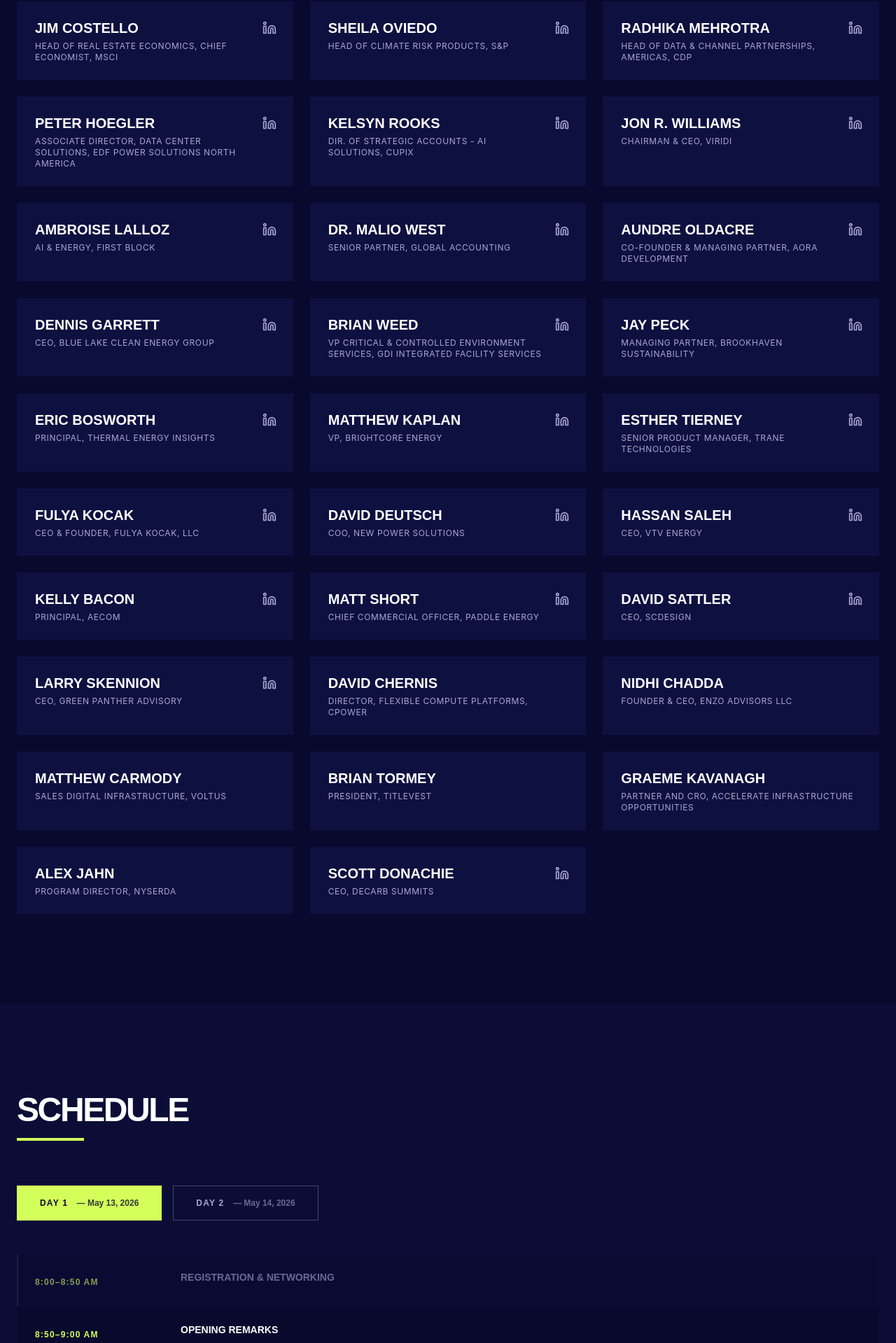
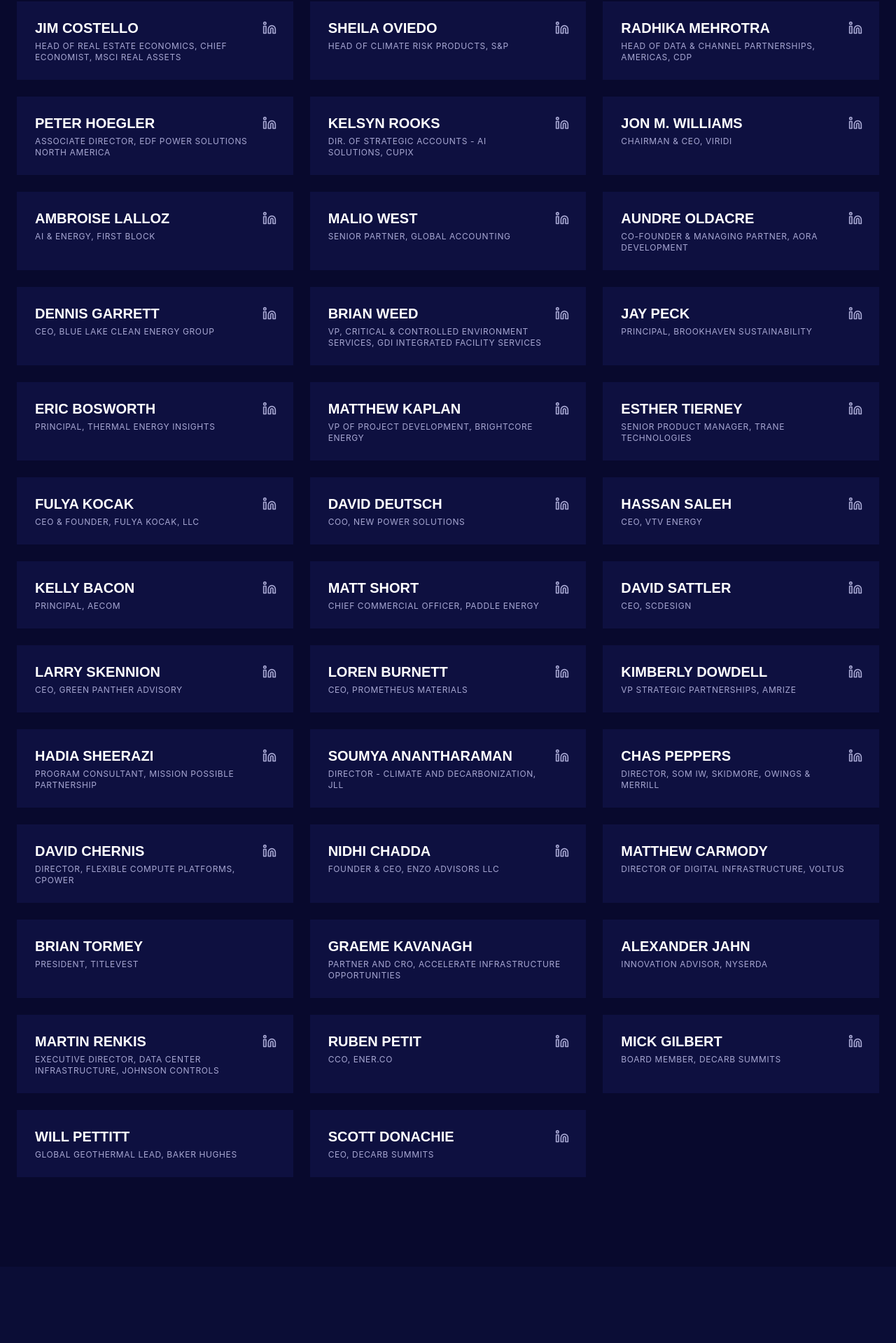
Before and after one commit to danylearth/Decarb-Data-Centre-, a React (Vite) app: page / in a window 1280 px wide. Shown: the part 2164-4083 px from the top of the page at 70% size. Built offline with nearby package versions, Linux system fonts and the light colour scheme.

Commit message:
Final agenda v3: new speakers, LinkedIn URLs, updated times

```diff
--- a/src/App.tsx
+++ b/src/App.tsx
@@ -119,20 +119,20 @@
     { name: 'Rajiv Bazaj', title: 'VP, Energy & Sustainability Solutions, Constellation', linkedin: 'https://www.linkedin.com/in/rajiv-bazaj-b03225141/' },
     { name: 'Bill Thomas', title: 'Chief Energy Officer, CleanArc Data Centers', linkedin: 'https://www.linkedin.com/in/bill-thomas-335a0843/' },
     { name: 'Matt Kittell', title: 'Senior Financial Specialist, Société Générale', linkedin: 'https://www.linkedin.com/in/matt-kittell-7582632/' },
-    { name: 'Jim Costello', title: 'Head of Real Estate Economics, Chief Economist, MSCI', linkedin: 'https://www.linkedin.com/in/jim-costello-9277174/' },
+    { name: 'Jim Costello', title: 'Head of Real Estate Economics, Chief Economist, MSCI Real Assets', linkedin: 'https://www.linkedin.com/in/jim-costello-9277174/' },
     { name: 'Sheila Oviedo', title: 'Head of Climate Risk Products, S&P', linkedin: 'https://www.linkedin.com/in/sheilaoviedo/' },
     { name: 'Radhika Mehrotra', title: 'Head of Data & Channel Partnerships, Americas, CDP', linkedin: 'https://www.linkedin.com/in/radhika-mehrotra-5a06819/' },
-    { name: 'Peter Hoegler', title: 'Associate Director, Data Center Solutions, EDF Power Solutions North America', linkedin: 'https://www.linkedin.com/in/peter-hoegler/' },
+    { name: 'Peter Hoegler', title: 'Associate Director, EDF Power Solutions North America', linkedin: 'https://www.linkedin.com/in/peter-hoegler/' },
     { name: 'Kelsyn Rooks', title: 'Dir. of Strategic Accounts - AI Solutions, Cupix', linkedin: 'https://www.linkedin.com/in/kelsynrooks/' },
-    { name: 'Jon R. Williams', title: 'Chairman & CEO, Viridi', linkedin: 'https://www.linkedin.com/in/jon-m-williams-1b741123a/' },
+    { name: 'Jon M. Williams', title: 'Chairman & CEO, Viridi', linkedin: 'https://www.linkedin.com/in/jon-m-williams-1b741123a/' },
     { name: 'Ambroise Lalloz', title: 'AI & Energy, First Block', linkedin: 'https://www.linkedin.com/in/ambroise-l/' },
-    { name: 'Dr. Malio West', title: 'Senior Partner, Global Accounting', linkedin: 'https://www.linkedin.com/in/dr-malio-west-pmp-cma-999a2712/' },
+    { name: 'Malio West', title: 'Senior Partner, Global Accounting', linkedin: 'https://www.linkedin.com/in/dr-malio-west-pmp-cma-999a2712/' },
     { name: 'Aundre Oldacre', title: 'Co-Founder & Managing Partner, AoRa Development', linkedin: 'https://www.linkedin.com/in/aundreoldacre/' },
     { name: 'Dennis Garrett', title: 'CEO, Blue Lake Clean Energy Group', linkedin: 'https://www.linkedin.com/in/djgarrett/' },
-    { name: 'Brian Weed', title: 'VP Critical & Controlled Environment Services, GDI Integrated Facility Services', linkedin: 'https://www.linkedin.com/in/brianweed17/' },
-    { name: 'Jay Peck', title: 'Managing Partner, Brookhaven Sustainability', linkedin: 'https://www.linkedin.com/in/jay-peck-64459725/' },
+    { name: 'Brian Weed', title: 'VP, Critical & Controlled Environment Services, GDI Integrated Facility Services', linkedin: 'https://www.linkedin.com/in/brianweed17/' },
+    { name: 'Jay Peck', title: 'Principal, Brookhaven Sustainability', linkedin: 'https://www.linkedin.com/in/jay-peck-64459725/' },
     { name: 'Eric Bosworth', title: 'Principal, Thermal Energy Insights', linkedin: 'https://www.linkedin.com/in/ericbosworth/' },
-    { name: 'Matthew Kaplan', title: 'VP, Brightcore Energy', linkedin: 'https://www.linkedin.com/in/mattkaplan/' },
+    { name: 'Matthew Kaplan', title: 'VP of Project Development, Brightcore Energy', linkedin: 'https://www.linkedin.com/in/mattkaplan/' },
     { name: 'Esther Tierney', title: 'Senior Product Manager, Trane Technologies', linkedin: 'https://www.linkedin.com/in/esther-tierney-31b25959/' },
     { name: 'Fulya Kocak', title: 'CEO & Founder, Fulya Kocak, LLC', linkedin: 'https://www.linkedin.com/in/fulyakocak/' },
     { name: 'David Deutsch', title: 'COO, New Power Solutions', linkedin: 'https://www.linkedin.com/in/dedeutsch/' },
@@ -141,12 +141,21 @@
     { name: 'Matt Short', title: 'Chief Commercial Officer, Paddle Energy', linkedin: 'https://www.linkedin.com/in/matt-short-6b26605/' },
     { name: 'David Sattler', title: 'CEO, SCDesign', linkedin: 'https://www.linkedin.com/in/david-sattler-6421918/' },
     { name: 'Larry Skennion', title: 'CEO, Green Panther Advisory', linkedin: 'https://www.linkedin.com/in/larry-skennion-ms-a410921/' },
-    { name: 'David Chernis', title: 'Director, Flexible Compute Platforms, CPower', linkedin: '' },
-    { name: 'Nidhi Chadda', title: 'Founder & CEO, Enzo Advisors LLC', linkedin: '' },
-    { name: 'Matthew Carmody', title: 'Sales Digital Infrastructure, Voltus', linkedin: '' },
+    { name: 'Loren Burnett', title: 'CEO, Prometheus Materials', linkedin: 'https://www.linkedin.com/in/loren-burnett/' },
+    { name: 'Kimberly Dowdell', title: 'VP Strategic Partnerships, Amrize', linkedin: 'https://www.linkedin.com/in/kimberlydowdell/' },
+    { name: 'Hadia Sheerazi', title: 'Program Consultant, Mission Possible Partnership', linkedin: 'https://www.linkedin.com/in/hadiasheerazi/' },
+    { name: 'Soumya Anantharaman', title: 'Director - Climate and Decarbonization, JLL', linkedin: 'https://www.linkedin.com/in/soumya-anantharaman-8b358831/' },
+    { name: 'Chas Peppers', title: 'Director, SOM IW, Skidmore, Owings & Merrill', linkedin: 'https://www.linkedin.com/in/chas-peppers-3712365/' },
+    { name: 'David Chernis', title: 'Director, Flexible Compute Platforms, CPower', linkedin: 'https://www.linkedin.com/in/davidchernis/' },
+    { name: 'Nidhi Chadda', title: 'Founder & CEO, Enzo Advisors LLC', linkedin: 'https://www.linkedin.com/in/nchadda/' },
+    { name: 'Matthew Carmody', title: 'Director of Digital Infrastructure, Voltus', linkedin: '' },
     { name: 'Brian Tormey', title: 'President, TitleVest', linkedin: '' },
     { name: 'Graeme Kavanagh', title: 'Partner and CRO, Accelerate Infrastructure Opportunities', linkedin: '' },
-    { name: 'Alex Jahn', title: 'Program Director, NYSERDA', linkedin: '' },
+    { name: 'Alexander Jahn', title: 'Innovation Advisor, NYSERDA', linkedin: '' },
+    { name: 'Martin Renkis', title: 'Executive Director, Data Center Infrastructure, Johnson Controls', linkedin: 'https://www.linkedin.com/in/martinrenkis/' },
+    { name: 'Ruben Petit', title: 'CCO, Ener.co', linkedin: 'https://www.linkedin.com/in/ruben-petit-589316b9/' },
+    { name: 'Mick Gilbert', title: 'Board Member, Decarb Summits', linkedin: 'https://www.linkedin.com/in/michaelhgilbert/' },
+    { name: 'Will Pettitt', title: 'Global Geothermal Lead, Baker Hughes', linkedin: '' },
     { name: 'Scott Donachie', title: 'CEO, Decarb Summits', linkedin: 'https://www.linkedin.com/in/scott-donachie-5683787/' },
   ];
 
@@ -186,18 +195,20 @@
       date: 'May 13, 2026',
       sessions: [
         { time: '8:00–8:50 AM', title: 'Registration & Networking', type: 'break' },
-        { time: '8:50–9:00 AM', title: 'Opening Remarks', speakers: ['Skidmore, Owings & Merrill'] },
-        { time: '9:00–9:40 AM', title: 'Data Center Investing & Strategic Planning: From Permitting to Full Operations', speakers: ['Larry Skennion (Moderator), CEO, Green Panther Advisory', 'Kelly Bacon, Principal, AECOM', 'Bill Thomas, Chief Energy Officer, CleanArc Data Centers', 'Matt Short, Chief Commercial Officer, Paddle Energy'] },
+        { time: '8:50–9:00 AM', title: 'Opening Remarks', speakers: ['Chas Peppers, Director, SOM IW, Skidmore, Owings & Merrill'] },
+        { time: '9:00–9:40 AM', title: 'Data Center Investing & Strategic Planning: From Permitting to Full Operations', speakers: ['Hadia Sheerazi, Program Consultant, Mission Possible Partnership', 'Kelly Bacon, Principal, AECOM', 'Bill Thomas, Chief Energy Officer, CleanArc Data Centers', 'Matt Short, Chief Commercial Officer, Paddle Energy'] },
         { time: '9:40–10:00 AM', title: 'AI Factories as Virtual Power Plants: Bridging the Grid Capacity Gap', speakers: ['David Chernis, Director, Flexible Compute Platforms at CPower'] },
-        { time: '10:00–10:30 AM', title: 'Balancing Data Center Expansion: Addressing Equipment Reliability and Energy Efficiency', speakers: ['Scott Donachie (Moderator), CEO, Decarb Summits', 'Brian Weed, VP, Critical & Controlled Environment Services, GDI Integrated Facility Services'] },
+        { time: '10:00–10:30 AM', title: 'Balancing Data Center Expansion: Addressing Equipment Reliability and Energy Efficiency', speakers: ['Soumya Anantharaman (Moderator), Director - Climate and Decarbonization, JLL', 'Brian Weed, VP, Critical & Controlled Environment Services, GDI Integrated Facility Services'] },
         { time: '10:30–11:00 AM', title: 'Coffee & Networking', type: 'break' },
-        { time: '11:00–11:30 AM', title: 'Building the Future: AI in Data Center Construction', speakers: ['Scott Donachie, CEO & Founder, Decarb Summits', 'Aundre Oldacre, Co-Founder & Managing Partner, AoRa Development', 'Kelsyn Rooks, Dir. of Strategic Accounts - AI Solutions, Cupix'] },
-        { time: '11:30 AM–12:00 PM', title: 'Decarbonization Opportunities for Legacy Data Centers: Optimizing Existing Cooling Infrastructure', speakers: ['David Sattler, CEO, SCDesign'] },
+        { time: '11:00–11:30 AM', title: 'Building the Future: AI in Data Center Construction', speakers: ['Martin Renkis (Moderator), Executive Director, Data Center Infrastructure, Johnson Controls', 'Aundre Oldacre, Co-Founder & Managing Partner, AoRa Development', 'Kelsyn Rooks, Dir. of Strategic Accounts - AI Solutions, Cupix'] },
+        { time: '11:30 AM–12:00 PM', title: 'Decarbonization Opportunities for Legacy Data Centers: Optimizing Existing Cooling Infrastructure', speakers: ['David Sattler, CEO, SCDesign', 'Ruben Petit, CCO, Ener.co'] },
         { time: '12:00–12:45 PM', title: 'Lunch & Networking', type: 'break' },
         { time: '12:45–1:15 PM', title: 'The Importance of Hyperlocal Data Collection to Assess Water Risk for Data Centers', speakers: ['Nidhi Chadda (Moderator), Founder & CEO, Enzo Advisors LLC', 'Sheila Oviedo, Head of Climate Risk Products, S&P', 'Radhika Mehrotra, Head of Data & Channel Partnerships, Americas, CDP'] },
-        { time: '1:15–1:35 PM', title: 'Nuclear and Data Center Convergence: How Société Générale Sees Partnerships, Financing Structures, and Risk Mitigation Shaping Bankable, Large-Scale Deployments', speakers: ['Matt Kittell, Senior Financial Specialist, Société Générale'] },
-        { time: '1:35–1:55 PM', title: 'Land, Leasing, and Real Estate Models', speakers: ['Jim Costello, Head of Real Estate Economics, Chief Economist, MSCI Real Assets'] },
-        { time: '1:55–2:00 PM', title: 'Closing Remarks', type: 'closing' },
+        { time: '1:15–1:35 PM', title: 'Scaling Low-Carbon Material Technology and Collaborating with Hyperscalers to Reduce Embodied Carbon in Large-Scale Infrastructure Projects', speakers: ['Loren Burnett, CEO, Prometheus Materials'] },
+        { time: '1:35–1:55 PM', title: 'How Data-Driven Material Optimization Can Reduce Emissions in Construction', subtitle: 'Amrize and their collaboration with Meta, highlighting how AI was used to optimize low embodied carbon concrete design and deployment.', speakers: ['Kimberly Dowdell, VP Strategic Partnerships, Amrize'] },
+        { time: '1:55–2:15 PM', title: 'Nuclear and Data Center Convergence: How Société Générale Sees Partnerships, Financing Structures, and Risk Mitigation Shaping Bankable, Large-Scale Deployments', speakers: ['Matt Kittell, Senior Financial Specialist, Société Générale'] },
+        { time: '2:15–2:35 PM', title: 'Land, Leasing, and Real Estate Models', speakers: ['Jim Costello, Head of Real Estate Economics, Chief Economist, MSCI Real Assets'] },
+        { time: '2:35 PM', title: 'Closing Remarks', type: 'closing' },
       ],
     },
     {
@@ -206,17 +217,17 @@
       subtitle: 'Powering Data Centers & Grid Expansion — Onsite Power Generation',
       sessions: [
         { time: '8:00–9:00 AM', title: 'Registration & Networking with Breakfast', type: 'break' },
-        { time: '9:00–9:30 AM', title: 'Balancing Affordability & Reliability', speakers: ['Rajiv Bazaj, Vice President, Energy & Sustainability Solutions, Constellation'] },
-        { time: '9:30–10:00 AM', title: 'Hybrid Energy Systems: The Importance for Data Center Expansion', speakers: ['Peter Hoegler, Associate Director, Data Center Solutions, EDF Power Solutions North America', 'Hassan Saleh, CEO, VTV Energy'] },
+        { time: '9:00–9:30 AM', title: 'Opening Remarks: Balancing Affordability & Reliability', speakers: ['Rajiv Bazaj, Vice President, Energy & Sustainability Solutions, Constellation'] },
+        { time: '9:30–10:00 AM', title: 'Hybrid Energy Systems: The Importance for Data Center Expansion', speakers: ['Mick Gilbert (Moderator), Board Member, Decarb Summits', 'Peter Hoegler, Associate Director, Data Center Solutions, EDF Power Solutions North America', 'Hassan Saleh, CEO, VTV Energy'] },
         { time: '10:00–10:30 AM', title: 'Coffee & Networking', type: 'break' },
-        { time: '10:30–11:00 AM', title: 'Battery Energy Storage Systems (BESS) Solutions', speakers: ['Jon M. Williams, Chairman & CEO, Viridi'] },
-        { time: '11:00–11:30 AM', title: 'Bring Your Own Capacity for Data Centers', speakers: ['Matthew Carmody, Sales Digital Infrastructure, Voltus', 'Scott Donachie (Moderator), CEO, Decarb Summits'] },
+        { time: '10:30–11:00 AM', title: 'Battery Energy Storage Systems (BESS) Solutions', subtitle: 'Peak shaving, resiliency, and fast-response grid support', speakers: ['Jon M. Williams, Chairman & CEO, Viridi'] },
+        { time: '11:00–11:30 AM', title: 'Bring Your Own Capacity for Data Centers', speakers: ['Scott Donachie (Moderator), CEO, Decarb Summits', 'Matthew Carmody, Director of Digital Infrastructure, Voltus'] },
         { time: '11:30–11:50 AM', title: 'Fireside Chat: Onsite Power Generation Turnkey Solutions — Power Plant as a Service', speakers: ['David Deutsch, COO, New Power Solutions', 'Scott Donachie (Moderator), CEO, Decarb Summits'] },
-        { time: '11:50 AM–12:20 PM', title: 'Building Data Centers in the Right Place', speakers: ['Larry Skennion (Moderator), CEO, Green Panther Advisory', 'Brian Tormey, President, TitleVest', 'Graeme Kavanagh, Partner and CRO, Accelerate Infrastructure Opportunities'] },
+        { time: '11:50 AM–12:20 PM', title: 'Unique Capital Strategies: Exploring Proven Methods of Preserving or Recycling Capital While Retaining Site Control', speakers: ['Larry Skennion (Moderator), CEO, Green Panther Advisory', 'Brian Tormey, President, TitleVest', 'Graeme Kavanagh, Partner and CRO, Accelerate Infrastructure Opportunities'] },
         { time: '12:20–1:00 PM', title: 'Lunch & Networking', type: 'break' },
-        { time: '1:00–1:40 PM', title: 'Waste Heat Recovery & Geothermal Solutions', speakers: ['Eric Bosworth (Moderator), Principal, Thermal Energy Insights', 'Matthew Kaplan, VP, Brightcore Energy', 'Ambroise Lalloz, AI & Energy, First Block', 'Alex Jahn, Program Director, NYSERDA', 'Esther Tierney, Senior Product Manager, Trane Technologies'] },
-        { time: '1:40–2:10 PM', title: 'Behind-the-Meter Data Center Solutions & Microgrids', speakers: ['Fulya Kocak (Moderator), CEO & Founder, Fulya Kocak LLC', 'Malio West, Senior Partner, Global Accounting', 'Dennis Garrett, CEO, Blue Lake Clean Energy Group', 'Jay Peck, Managing Partner, Brookhaven Sustainability'] },
-        { time: '2:10 PM', title: 'Closing Remarks', speakers: ['Scott Donachie, CEO, Decarb Summits'], type: 'closing' },
+        { time: '1:00–2:00 PM', title: 'Waste Heat Recovery & Geothermal Solutions', subtitle: 'Capturing, repurposing, and monetizing data center thermal output.', speakers: ['Eric Bosworth (Moderator), Principal, Thermal Energy Insights', 'Matthew Kaplan, VP of Project Development, Brightcore Energy', 'Ambroise Lalloz, AI & Energy, First Block', 'Alexander Jahn, Innovation Advisor, NYSERDA', 'Will Pettitt, Global Geothermal Lead, Baker Hughes', 'Esther Tierney, Senior Product Manager, Trane Technologies'] },
+        { time: '2:00–2:40 PM', title: 'Behind-the-Meter Data Center Solutions & Microgrids', subtitle: 'Hyperscale data center solutions cannot get the capacity from utility companies and must embrace new grid tech', speakers: ['Fulya Kocak (Moderator), CEO & Founder, Fulya Kocak LLC', 'Malio West, Senior Partner, Global Accounting', 'Dennis Garrett, CEO, Blue Lake Clean Energy Group', 'Jay Peck, Principal, Brookhaven Sustainability'] },
+        { time: '2:40 PM', title: 'Closing Remarks', speakers: ['Scott Donachie, CEO, Decarb Summits'], type: 'closing' },
       ],
     },
   ];
@@ -263,6 +274,9 @@
                 <h3 className={`font-headline font-bold uppercase text-sm leading-snug ${session.type === 'break' || session.type === 'tba' ? 'text-secondary' : 'text-white'}`}>
                   {session.title}
                 </h3>
+                {'subtitle' in session && session.subtitle && (
+                  <p className="text-secondary/80 text-xs font-body italic mt-1.5 leading-snug normal-case">{session.subtitle}</p>
+                )}
                 {'speakers' in session && session.speakers && (
                   <ul className="mt-2 space-y-0.5">
                     {session.speakers.map((sp, j) => (
```
